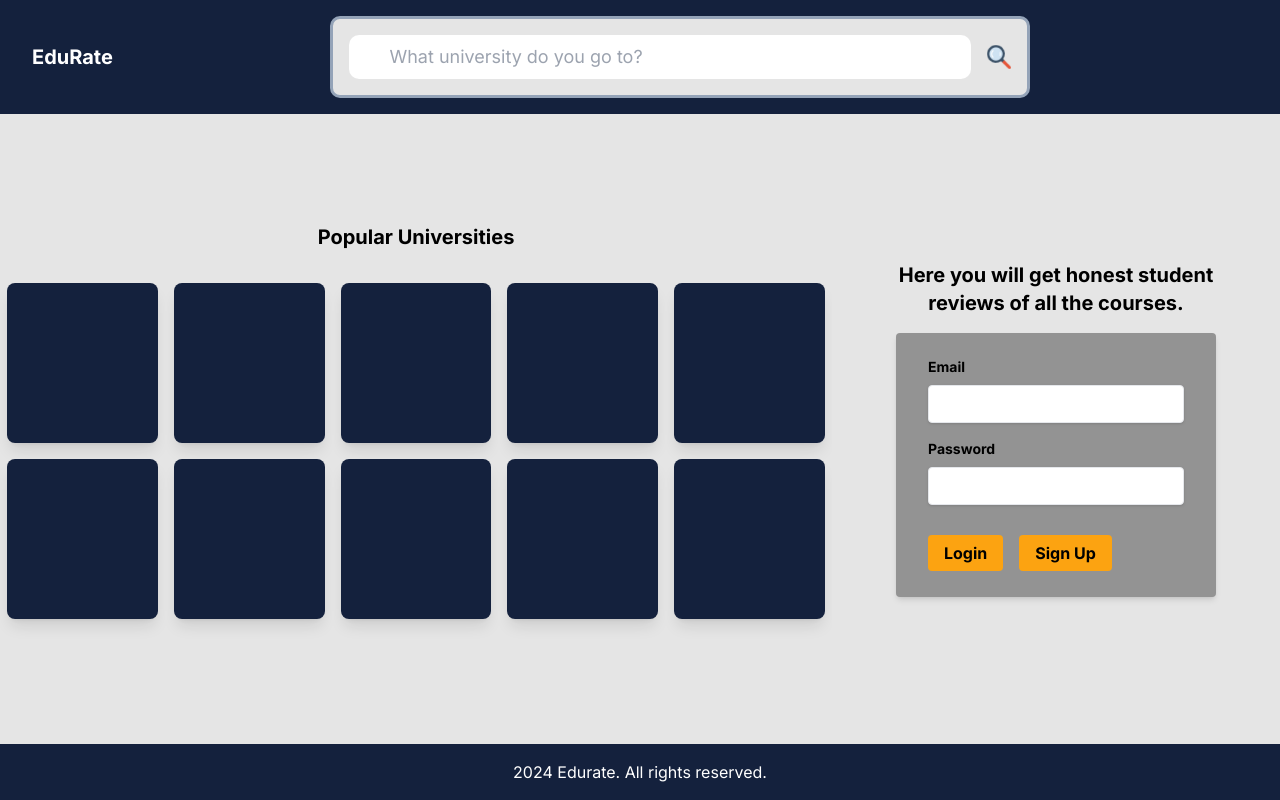
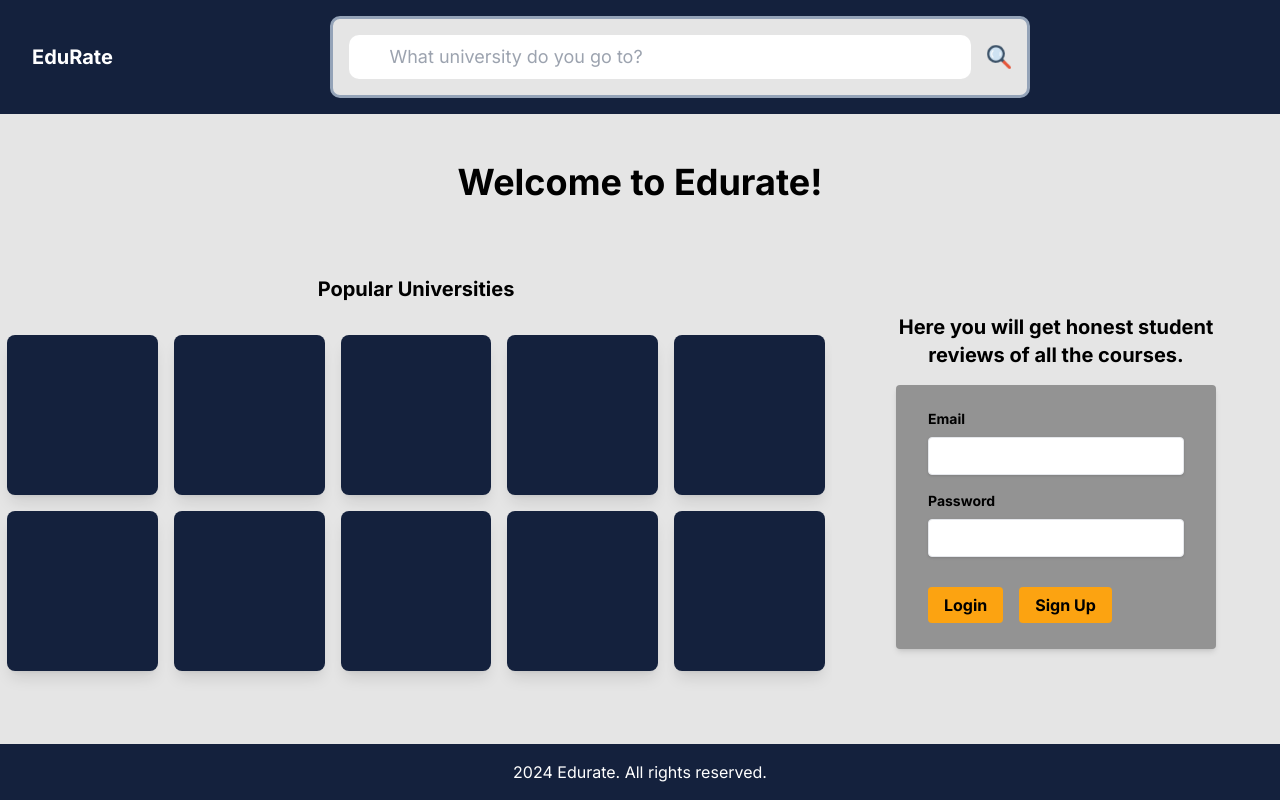
Before and after one commit to Deep070203/edurate, a Next.js app: page / in a window 1280 px wide. Built offline with nearby package versions, Linux system fonts and the light colour scheme.

Commit message:
Small change on Body

```diff
--- a/src/pages/Homepage.tsx
+++ b/src/pages/Homepage.tsx
@@ -36,6 +36,7 @@ const Home = () => {
             </header>
 
             {/* Main Content */}
+            <h1 className="text-4xl font-bold mt-12 mb-4 text-black">Welcome to Edurate!</h1>
             <div className="flex flex-grow w-full">
                 <div className="flex-[6.5] flex items-center justify-center overflow-x-auto">
                     <div className="min-w-[850px]">
```
